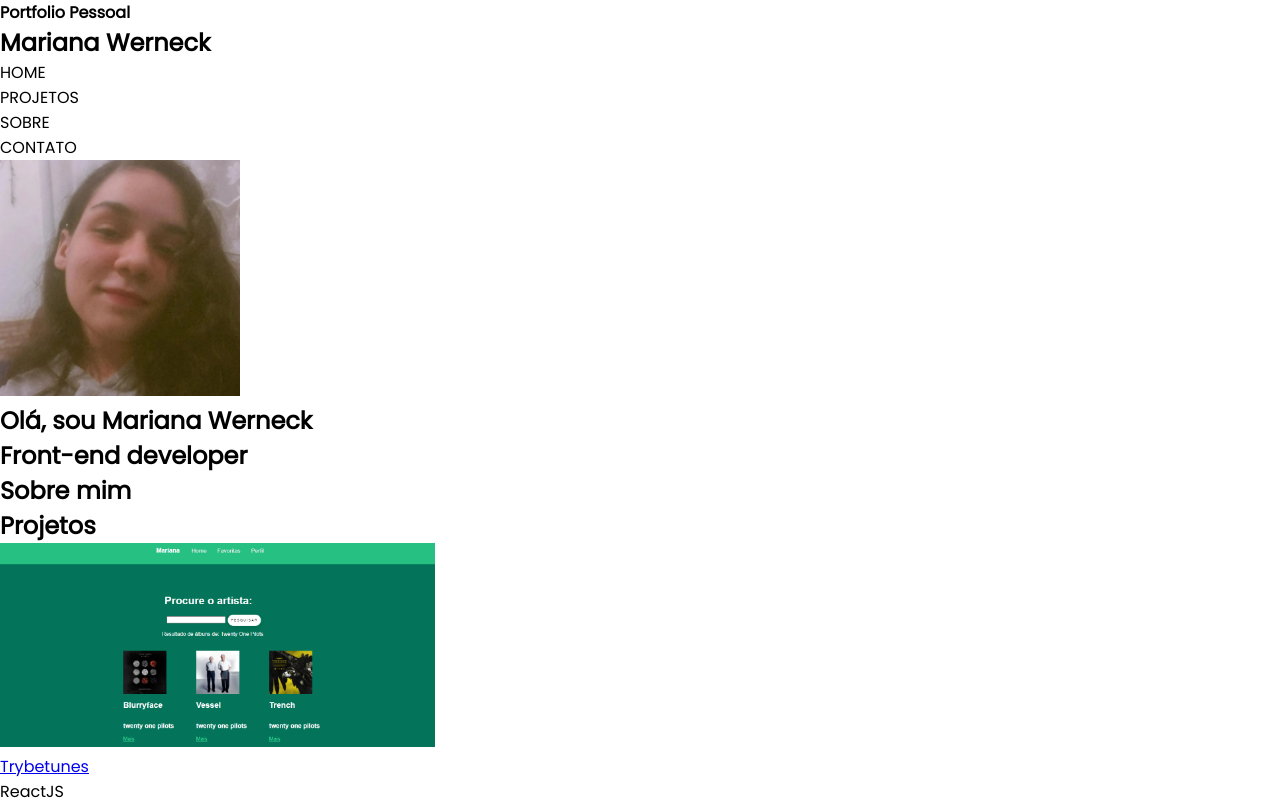
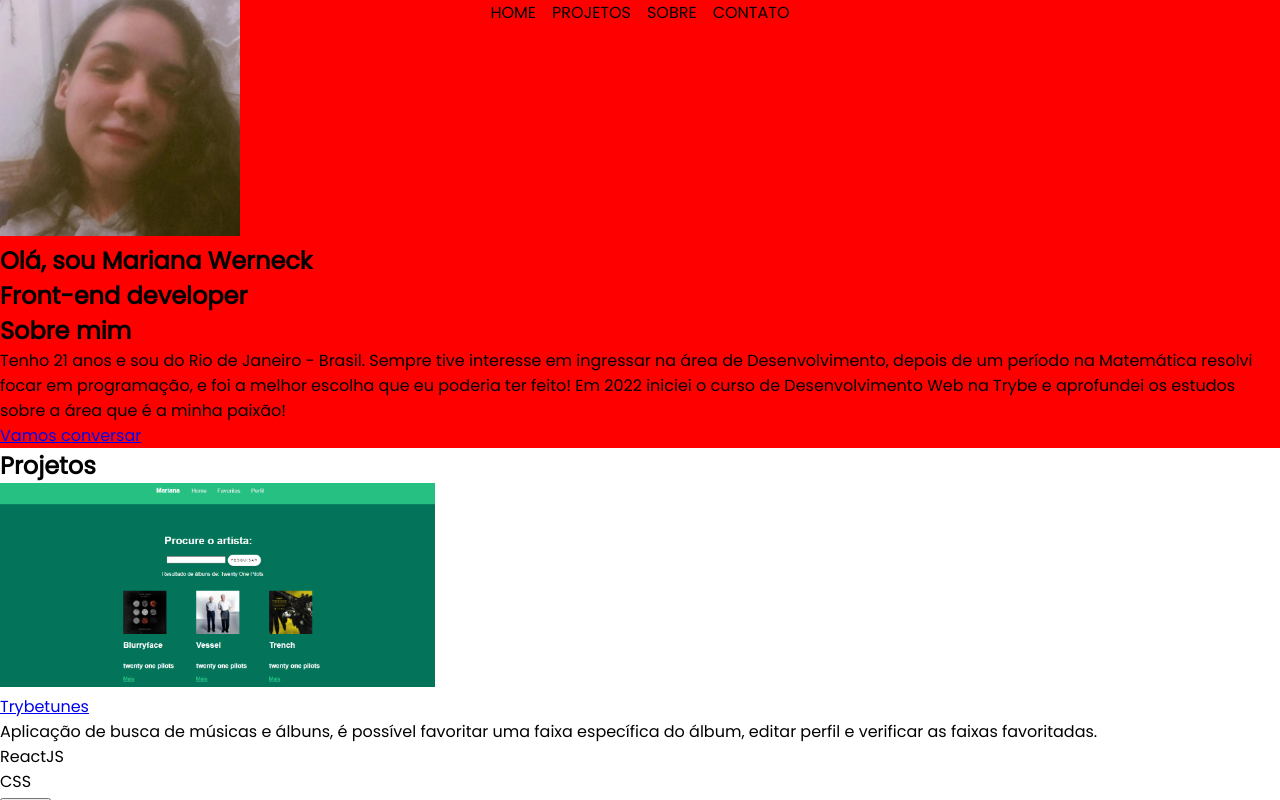
Before and after one commit to mariyzx/portfolio, a React (Create React App) app: page / in a window 1280 px wide. Shown: the top 800 px of the page. Built offline with nearby package versions, Linux system fonts and the light colour scheme.

Commit message:
Estilizando header

```diff
--- a/src/components/Header.jsx
+++ b/src/components/Header.jsx
@@ -1,24 +1,19 @@
 import React from "react";
+import { HeaderLinks, MainHeader } from "../styles/components/Header";
 
 class Header extends React.Component {
  render() {
   return (
-    <header>
-      <div className="container header__container">
-        <div>
-          <h4>Portfolio Pessoal</h4>
-          <h2>Mariana Werneck</h2>
-        </div>
+    <MainHeader>
         <nav className="links-header">
-          <ul>
+          <HeaderLinks>
             <li onClick={(e) => {e.preventDefault(); window.location.replace('/#home')}}>HOME</li>
             <li onClick={(e) => {e.preventDefault(); window.location.replace('/#projetos')}}>PROJETOS</li>
             <li onClick={(e) => {e.preventDefault(); window.location.replace('/#about')}}>SOBRE</li>
             <li onClick={(e) => {e.preventDefault(); window.location.replace('/#contato')}}>CONTATO</li>
-          </ul>
+          </HeaderLinks>
         </nav>
-      </div>
-    </header>
+    </MainHeader>
   )
  }
 }
--- a/src/pages/Contato.jsx
+++ b/src/pages/Contato.jsx
@@ -27,12 +27,12 @@ class Contato extends React.Component {
             <a href="https://www.linkedin.com/in/marinhomariana8/" target="_blank" rel="noreferrer">Enviar mensagem</a>
           </article>
         </div>
-        {/* <form action="https://formsubmit.co/6017a703556f84b48d26de2cc13ee0ae" method="POST">
+        <form action="https://formsubmit.co/6017a703556f84b48d26de2cc13ee0ae" method="POST">
           <input type="text" name="name" placeholder="Nome Completo" required />
           <input type="email" name="email" placeholder="Email" required />
           <textarea name="mensagem" rows="7" placeholder="Sua mensagem" required></textarea>
           <button type="submit" className="btn btn-primary">Enviar mensagem</button>
-        </form> */}
+        </form>
        </div>
       </section>
     )
--- a/src/pages/Home.jsx
+++ b/src/pages/Home.jsx
@@ -1,6 +1,7 @@
 import React from "react";
 import Header from "../components/Header";
 import Main from "../components/Main";
+import { MainScreen } from "../styles/components/FirstScreen";
 import Contato from "./Contato";
 import Projetos from "./Projetos";
 import SobreMim from "./SobreMim";
@@ -9,9 +10,11 @@ class Home extends React.Component {
   render() {
     return (
     <div>
-      <Header />
-      <Main />
-      <SobreMim />
+      <MainScreen>
+        <Header />
+        <Main />
+        <SobreMim />
+      </MainScreen>
       <Projetos />
       <Contato />
     </div>
--- a/src/pages/Projetos.jsx
+++ b/src/pages/Projetos.jsx
@@ -11,7 +11,7 @@ class Projetos extends React.Component {
             <div key={ index } onClick={ () => this.showDetails(project)} className="project">
               <img width="435px" height="204px" src={ project.img } alt={ project.description } className="img-project" />
               <p><a href={project.links.github} target="_blank" rel="noreferrer">{project.name}</a></p>
-              {/* <p>{project.description}</p> */}
+              <p>{project.description}</p>
               <div className="tech">
                 <ul>
                   {project.tech.map((a, index) => (
--- a/src/pages/SobreMim.jsx
+++ b/src/pages/SobreMim.jsx
@@ -5,8 +5,7 @@ class SobreMim extends React.Component {
     return (
       <section id="about">
         <h2>Sobre mim</h2>
-
-        {/* <div className="container about_container">
+        <div className="container about_container">
           <div className="about_content">
             <div className="about_cards">
               <article className="about_card">
@@ -18,7 +17,7 @@ class SobreMim extends React.Component {
               <a href="/#contato" className="btn btn-primary">Vamos conversar</a>
             </div>
           </div>
-        </div> */}
+        </div>
       </section>
     )
   }
--- /dev/null
+++ b/src/styles/components/FirstScreen.js
@@ -0,0 +1,11 @@
+import styled from "styled-components";
+
+export const MainScreen = styled.div`
+  background-color: red;
+  width: 100vw;
+
+  /* SMARTPHONES LANDSCAPE */
+  @media only screen and (max-width: 435px) {
+
+  }
+`
--- /dev/null
+++ b/src/styles/components/Header.js
@@ -0,0 +1,18 @@
+import styled from "styled-components";
+
+export const MainHeader = styled.div`
+  display: flex;
+  justify-content: center;
+  align-items: center;
+  position: absolute;
+  top: 0;
+  width: 100%;
+`
+
+export const HeaderLinks = styled.ul`
+  display: flex;
+  justify-content: center;
+  align-items: center;
+  gap: 1rem;
+  list-style-type: none;
+`
--- a/src/styles/globalStyles.js
+++ b/src/styles/globalStyles.js
@@ -10,11 +10,15 @@ export const GlobalStyle = createGlobalStyle`
   html {
     height: 100%;
     width: 100%;
+    overflow: hidden;
+
   }
 
   body {
     min-height: 100vh;
     min-width: 100%;
+    overflow: hidden;
+
     font-family: 'Poppins', sans-serif;
 }
 `
```
